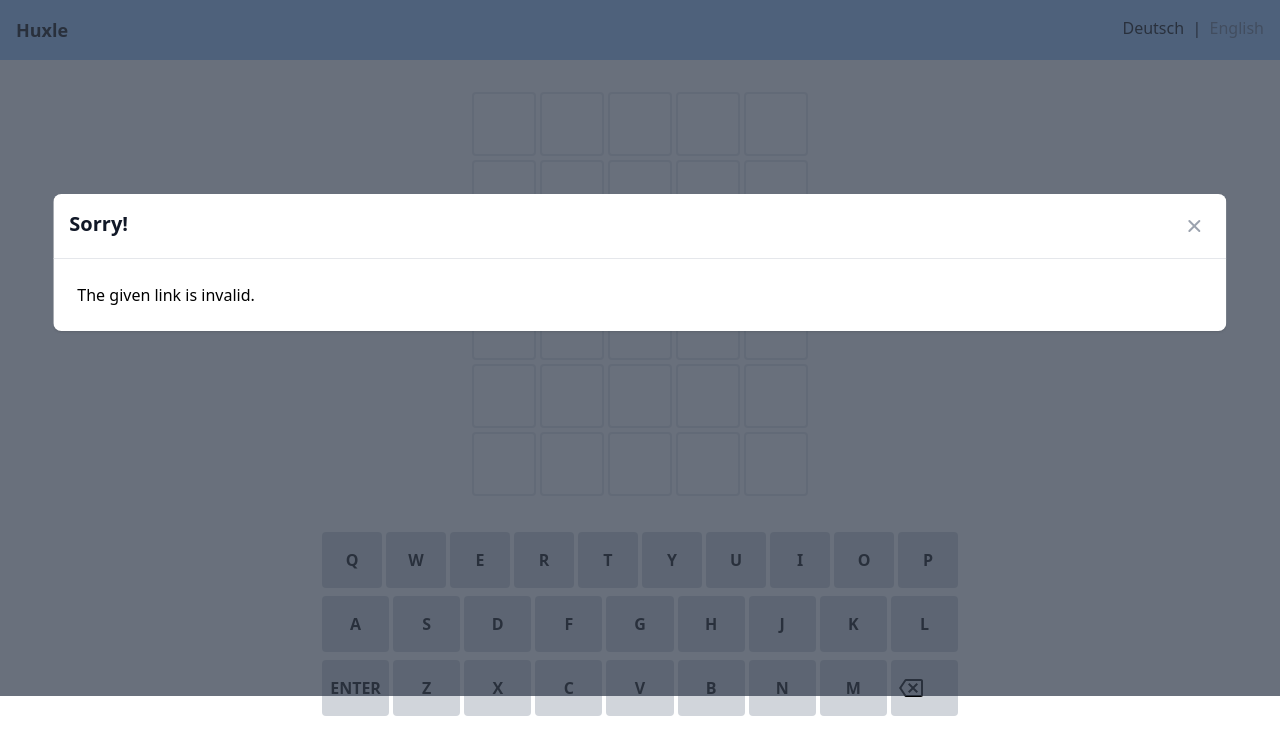
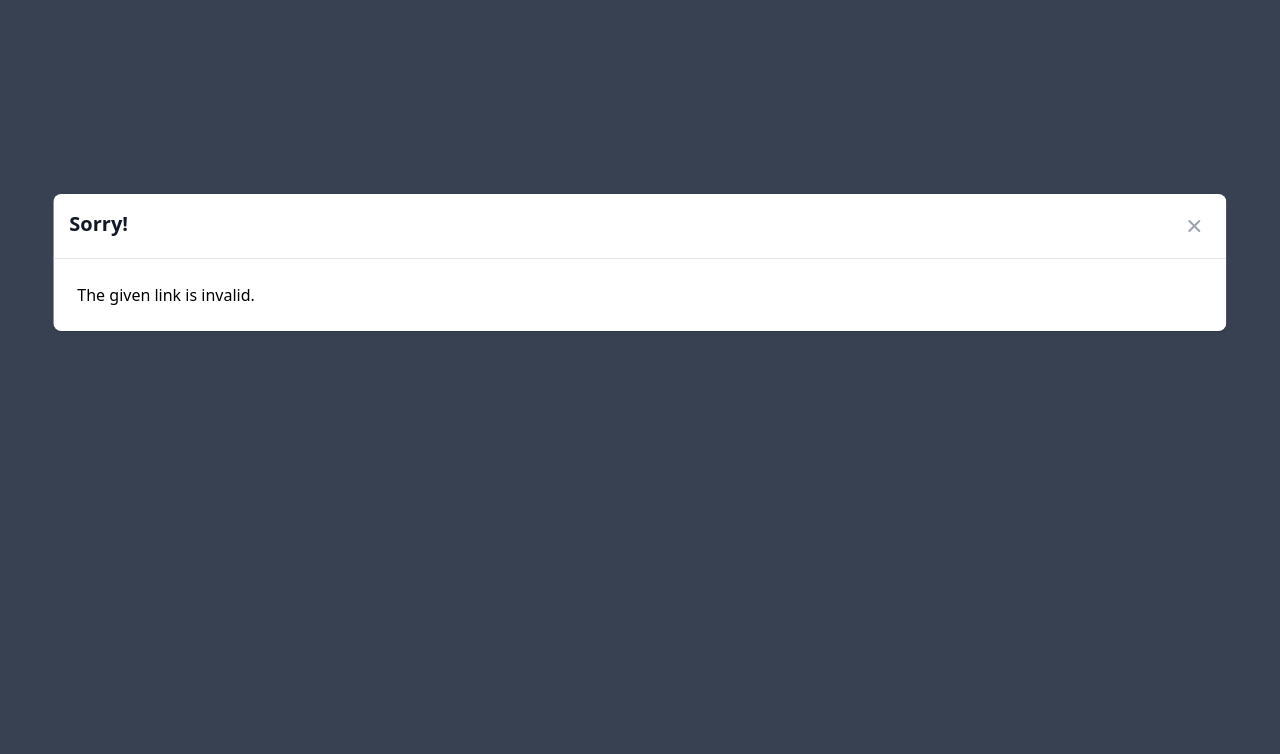
Before and after one commit to sudovicic/hypermedia-vue-app, a Vue app: page /1 in a window 1280 px wide. Shown: the top 754 px of the page. Built offline with nearby package versions, Linux system fonts and the light colour scheme.

Commit message:
adjust modal

```diff
--- a/src/components/Modal.vue
+++ b/src/components/Modal.vue
@@ -1,7 +1,9 @@
 <script setup lang="ts"></script>
 
 <template>
-  <div class="fixed w-screen h-screen bg-gray-700 bg-opacity-75"></div>
+  <div
+    class="fixed left-0 right-0 bottom-0 top 0 w-screen h-screen bg-gray-700 bg-opacity-100 z-10"
+  ></div>
 
   <div
     id="defaultModal"
```
